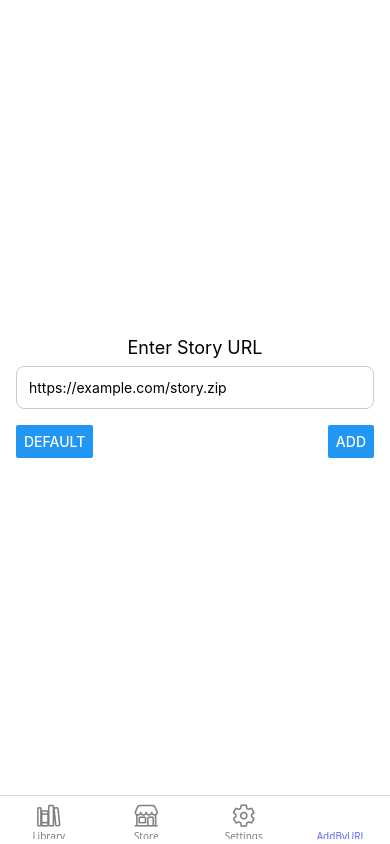
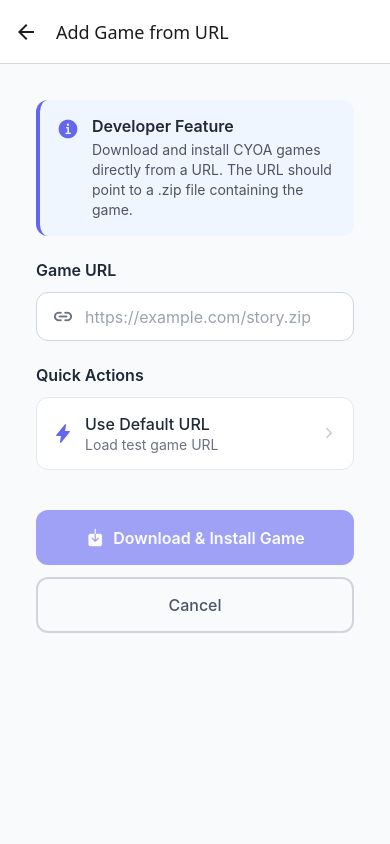
Before and after one commit to crmills100/narrato, a React Native app: screen /AddByURL in a window 390 px wide. Built offline with nearby package versions, Linux system fonts and the light colour scheme.

Commit message:
cleaned up add by url

```diff
--- a/App.js
+++ b/App.js
@@ -1,4 +1,4 @@
-// App.js - Main application entry point
+// App.js - Main application entry point with nested navigation
 import { Ionicons } from '@expo/vector-icons';
 import { createBottomTabNavigator } from '@react-navigation/bottom-tabs';
 import { NavigationContainer } from '@react-navigation/native';
@@ -47,11 +47,8 @@ function StoreStack() {
   );
 }
 
-export default function App() {
+function TabNavigator() {
   return (
-    <GameProvider>
-      <NavigationContainer>
-        <StatusBar style="auto" />
     <Tab.Navigator
       screenOptions={({ route }) => ({
         tabBarIcon: ({ focused, color, size }) => {
@@ -85,12 +82,27 @@ export default function App() {
         component={SettingsScreen}
         options={{ title: 'Settings' }}
       />
-          <Tab.Screen
+    </Tab.Navigator>
+  );
+}
+
+export default function App() {
+  return (
+    <GameProvider>
+      <NavigationContainer>
+        <StatusBar style="auto" />
+        <Stack.Navigator screenOptions={{ headerShown: false }}>
+          <Stack.Screen name="Main" component={TabNavigator} />
+          <Stack.Screen
             name="AddByURL"
             component={AddStoryByURLScreen}
-            options={{ title: 'AddByURL' }}
+            options={{
+              headerShown: true,
+              title: 'Add Game from URL',
+              headerBackTitle: 'Settings'
+            }}
           />
-        </Tab.Navigator>
+        </Stack.Navigator>
       </NavigationContainer>
     </GameProvider>
   );
--- a/src/components/styles.js
+++ b/src/components/styles.js
@@ -569,7 +569,143 @@ const styles = StyleSheet.create({
     top: 10,
     right: 10,
     zIndex: 1,
-  }
+  },
+  // Add these to your styles file:
+formContainer: {
+  padding: 20,
+},
+infoCard: {
+  flexDirection: 'row',
+  backgroundColor: '#eff6ff',
+  padding: 16,
+  borderRadius: 12,
+  marginBottom: 24,
+  borderLeftWidth: 4,
+  borderLeftColor: '#6366f1',
+},
+infoContent: {
+  flex: 1,
+  marginLeft: 12,
+},
+infoTitle: {
+  fontSize: 16,
+  fontWeight: '600',
+  color: '#1f2937',
+  marginBottom: 4,
+},
+infoText: {
+  fontSize: 14,
+  color: '#4b5563',
+  lineHeight: 20,
+},
+inputSection: {
+  marginBottom: 24,
+},
+sectionTitle: {
+  fontSize: 16,
+  fontWeight: '600',
+  color: '#1f2937',
+  marginBottom: 12,
+},
+inputContainer: {
+  flexDirection: 'row',
+  alignItems: 'center',
+  borderWidth: 1,
+  borderColor: '#d1d5db',
+  borderRadius: 12,
+  paddingHorizontal: 16,
+  paddingVertical: 12,
+  backgroundColor: 'white',
+},
+inputIcon: {
+  marginRight: 12,
+},
+textInput: {
+  flex: 1,
+  fontSize: 16,
+  color: '#1f2937',
+},
+inputError: {
+  borderColor: '#ef4444',
+  backgroundColor: '#fef2f2',
+},
+errorText: {
+  fontSize: 14,
+  color: '#ef4444',
+  marginTop: 8,
+  marginLeft: 4,
+},
+quickActionsSection: {
+  marginBottom: 32,
+},
+quickActionButton: {
+  flexDirection: 'row',
+  alignItems: 'center',
+  backgroundColor: 'white',
+  padding: 16,
+  borderRadius: 12,
+  marginBottom: 8,
+  borderWidth: 1,
+  borderColor: '#e5e7eb',
+},
+quickActionContent: {
+  flex: 1,
+  marginLeft: 12,
+},
+quickActionTitle: {
+  fontSize: 16,
+  fontWeight: '500',
+  color: '#1f2937',
+  marginBottom: 2,
+},
+quickActionSubtitle: {
+  fontSize: 14,
+  color: '#6b7280',
+},
+buttonSection: {
+  gap: 12,
+},
+primaryButton: {
+  backgroundColor: '#6366f1',
+  flexDirection: 'row',
+  alignItems: 'center',
+  justifyContent: 'center',
+  padding: 16,
+  borderRadius: 12,
+  gap: 8,
+},
+secondaryButton: {
+  backgroundColor: 'transparent',
+  borderWidth: 2,
+  borderColor: '#d1d5db',
+  padding: 16,
+  borderRadius: 12,
+  alignItems: 'center',
+},
+disabledButton: {
+  opacity: 0.6,
+},
+primaryButtonText: {
+  color: 'white',
+  fontSize: 16,
+  fontWeight: '600',
+},
+secondaryButtonText: {
+  color: '#4b5563',
+  fontSize: 16,
+  fontWeight: '500',
+},
+loadingIndicator: {
+  flexDirection: 'row',
+  alignItems: 'center',
+  justifyContent: 'center',
+  marginTop: 16,
+  gap: 8,
+},
+loadingText: {
+  fontSize: 14,
+  color: '#6b7280',
+},
 });
 
 export default styles;
--- a/src/screens/AddStoryByURLScreen.js
+++ b/src/screens/AddStoryByURLScreen.js
@@ -1,41 +1,57 @@
-// src/screens/AddStoryByURLScreen.js
+// src/screens/AddStoryByURLScreen.js - Styled to match app design
 import { log } from '@/util/log';
+import { Ionicons } from '@expo/vector-icons';
+import AsyncStorage from '@react-native-async-storage/async-storage';
 import { File, Paths } from 'expo-file-system';
+import { StatusBar } from 'expo-status-bar';
+import { useEffect, useState } from 'react';
+import {
+  ActivityIndicator,
+  Alert,
+  ScrollView,
+  Text,
+  TextInput,
+  TouchableOpacity,
+  View
+} from 'react-native';
+import { useSafeAreaInsets } from 'react-native-safe-area-context';
+import styles from '../components/styles';
+import { useGame } from '../context/GameContext';
 
-import { useState } from 'react';
-import { ActivityIndicator, Alert, Button, StyleSheet, Text, TextInput, View } from 'react-native';
-import { useGame } from '../context/GameContext';
 export default function AddStoryByURLScreen({ navigation }) {
   const { addGameToLibrary } = useGame();
   const [url, setUrl] = useState('');
   const [loading, setLoading] = useState(false);
+  const insets = useSafeAreaInsets();
 
-  const handleAdd3 = async () => {
-    if (!url.trim()) {
-      Alert.alert("Error", "Please enter a URL.");
-      return;
+  // Load saved URL when component mounts
+  useEffect(() => {
+    loadSavedUrl();
+  }, []);
+
+  // Save URL whenever it changes
+  useEffect(() => {
+    if (url.trim()) {
+      saveUrl(url);
     }
+  }, [url]);
 
+  const loadSavedUrl = async () => {
     try {
-      setLoading(true);
+      const savedUrl = await AsyncStorage.getItem('dev_story_url');
+      if (savedUrl) {
+        setUrl(savedUrl);
+      }
+    } catch (error) {
+      log('Failed to load saved URL:', error);
+    }
+  };
 
-      const fileName = `2671807.jpg`;
-      const fileUri = Paths.document.uri + fileName;
-
-      // Download the file
-      const result = await File.downloadFileAsync("http://192.168.0.157/2671807.jpg", fileUri);
-      log(fileUri);
-
-      if (result.status !== 200) {
-        throw new Error(`Failed to download file: ${result.status}`);
-      }
-
-
+  const saveUrl = async (urlToSave) => {
+    try {
+      await AsyncStorage.setItem('dev_story_url', urlToSave);
     } catch (error) {
-      console.error("Error adding game:", error);
-      Alert.alert("Error", error.message || "Could not add game.");
-    } finally {
-      setLoading(false);
+      log('Failed to save URL:', error);
     }
   };
 
@@ -52,7 +68,6 @@ export default function AddStoryByURLScreen({ navigation }) {
       const gameId = url.trim().split('/').pop().replace(/\.[^/.]+$/, "");
       const fileName = gameId + ".zip";
 
-
       // Download the file
       const localFile = new File(Paths.document, fileName);
       log("localFile: " + localFile.uri);
@@ -68,12 +83,19 @@ export default function AddStoryByURLScreen({ navigation }) {
       // Add to library
       const success = await addGameToLibrary(myFile.uri, gameId);
       if (success) {
-        Alert.alert("Success", "Game added to library.");
-        navigation.goBack();
+        Alert.alert(
+          "Success",
+          "Game added to library successfully!",
+          [
+            {
+              text: "OK",
+              onPress: () => navigation.goBack()
+            }
+          ]
+        );
       } else {
         Alert.alert("Error", "Failed to add game to library.");
       }
-
 
     } catch (error) {
       console.error("Error adding game:", error);
@@ -83,60 +105,118 @@ export default function AddStoryByURLScreen({ navigation }) {
     }
   };
 
-  const handleDefault = () => {
+  const handleSetDefault = () => {
     setUrl("http://192.168.0.157/basic_story.zip");
   };
 
+
+  const isValidUrl = (string) => {
+    try {
+      new URL(string);
+      return true;
+    } catch (_) {
+      return false;
+    }
+  };
+
+  const urlIsValid = url.trim() && isValidUrl(url.trim());
+
   return (
-    <View style={styles.container}>
-      <Text style={styles.label}>Enter Story URL</Text>
+    <View style={[styles.container, { paddingTop: insets.top }]}>
+      <StatusBar style="dark" backgroundColor="white" />
+
+      <ScrollView style={styles.content} showsVerticalScrollIndicator={false}>
+        <View style={styles.formContainer}>
+          {/* Info Section */}
+          <View style={styles.infoCard}>
+            <Ionicons name="information-circle" size={24} color="#6366f1" />
+            <View style={styles.infoContent}>
+              <Text style={styles.infoTitle}>Developer Feature</Text>
+              <Text style={styles.infoText}>
+                Download and install CYOA games directly from a URL. The URL should point to a .zip file containing the game.
+              </Text>
+            </View>
+          </View>
+
+          {/* URL Input Section */}
+          <View style={styles.inputSection}>
+            <Text style={styles.sectionTitle}>Game URL</Text>
+            <View style={styles.inputContainer}>
+              <Ionicons name="link" size={20} color="#6b7280" style={styles.inputIcon} />
               <TextInput
-        style={styles.input}
+                style={[styles.textInput, !urlIsValid && url.trim() && styles.inputError]}
                 value={url}
                 onChangeText={setUrl}
                 placeholder="https://example.com/story.zip"
+                placeholderTextColor="#9ca3af"
                 autoCapitalize="none"
                 autoCorrect={false}
+                editable={!loading}
+                multiline={false}
+                returnKeyType="done"
               />
-
-      <View style={styles.buttonRow}>
-        <Button title="Default" onPress={handleDefault} />
-        {loading ? (
-          <ActivityIndicator size="small" color="#000" style={styles.spinner} />
-        ) : (
-          <Button title="Add" onPress={handleAdd} />
+            </View>
+            {!urlIsValid && url.trim() && (
+              <Text style={styles.errorText}>Please enter a valid URL</Text>
             )}
           </View>
+
+          {/* Quick Actions */}
+          <View style={styles.quickActionsSection}>
+            <Text style={styles.sectionTitle}>Quick Actions</Text>
+            <TouchableOpacity
+              style={styles.quickActionButton}
+              onPress={handleSetDefault}
+              disabled={loading}
+            >
+              <Ionicons name="flash" size={20} color="#6366f1" />
+              <View style={styles.quickActionContent}>
+                <Text style={styles.quickActionTitle}>Use Default URL</Text>
+                <Text style={styles.quickActionSubtitle}>Load test game URL</Text>
+              </View>
+              <Ionicons name="chevron-forward" size={16} color="#ccc" />
+            </TouchableOpacity>
+
+          </View>
+
+          {/* Action Buttons */}
+          <View style={styles.buttonSection}>
+            <TouchableOpacity
+              style={[
+                styles.primaryButton,
+                (!urlIsValid || loading) && styles.disabledButton
+              ]}
+              onPress={handleAdd}
+              disabled={!urlIsValid || loading}
+            >
+              {loading ? (
+                <ActivityIndicator size="small" color="white" />
+              ) : (
+                <>
+                  <Ionicons name="download" size={20} color="white" />
+                  <Text style={styles.primaryButtonText}>Download & Install Game</Text>
+                </>
+              )}
+            </TouchableOpacity>
+
+            <TouchableOpacity
+              style={styles.secondaryButton}
+              onPress={() => navigation.goBack()}
+              disabled={loading}
+            >
+              <Text style={styles.secondaryButtonText}>Cancel</Text>
+            </TouchableOpacity>
+          </View>
+
+          {/* Status Indicator */}
+          {loading && (
+            <View style={styles.loadingIndicator}>
+              <ActivityIndicator size="small" color="#6366f1" />
+              <Text style={styles.loadingText}>Downloading game...</Text>
+            </View>
+          )}
+        </View>
+      </ScrollView>
     </View>
   );
 }
-
-const styles = StyleSheet.create({
-  container: {
-    flex: 1,
-    padding: 16,
-    backgroundColor: '#fff',
-    justifyContent: 'center',
-  },
-  label: {
-    fontSize: 18,
-    marginBottom: 8,
-    textAlign: 'center',
-  },
-  input: {
-    borderWidth: 1,
-    borderColor: '#ccc',
-    borderRadius: 8,
-    padding: 12,
-    marginBottom: 16,
-  },
-  buttonRow: {
-    flexDirection: 'row',
-    justifyContent: 'space-between',
-    gap: 12,
-  },
-  spinner: {
-    alignSelf: 'center',
-    marginLeft: 8,
-  },
-});
--- a/src/screens/SettingsScreen.js
+++ b/src/screens/SettingsScreen.js
@@ -21,7 +21,7 @@ import { useGame } from '../context/GameContext';
 
 const { height: screenHeight } = Dimensions.get('window');
 
-export default function SettingsScreen() {
+export default function SettingsScreen({ navigation }) {
   const [settings, setSettings] = useState({
     soundEnabled: true,
     autoSave: true,
@@ -104,7 +104,6 @@ export default function SettingsScreen() {
           text: 'Clear',
           style: 'destructive',
           onPress: () => {
-            // Assuming there's a clearLog function available
             try {
               clearLog();
               setLogContent('Logs cleared');
@@ -146,6 +145,7 @@ export default function SettingsScreen() {
               await AsyncStorage.clear();
 
               // Reset game context state
+
               resetGameContext();
 
               Alert.alert('Success', 'All data has been cleared.');
@@ -295,6 +295,13 @@ export default function SettingsScreen() {
             {showDevSection && (
               <>
                 <SettingRow
+                  title="Add Game From URL"
+                  description="Download and install game from URL"
+                  icon="download-outline"
+                  onPress={() => navigation.navigate('AddByURL')}
+                />
+
+                <SettingRow
                   title="Show Logs"
                   description="View application logs"
                   icon="terminal-outline"
```
Also changed, not shown: 1 other file (tests, documents, lock files or other folders). Lines whose indentation alone changed are shown as unchanged.
